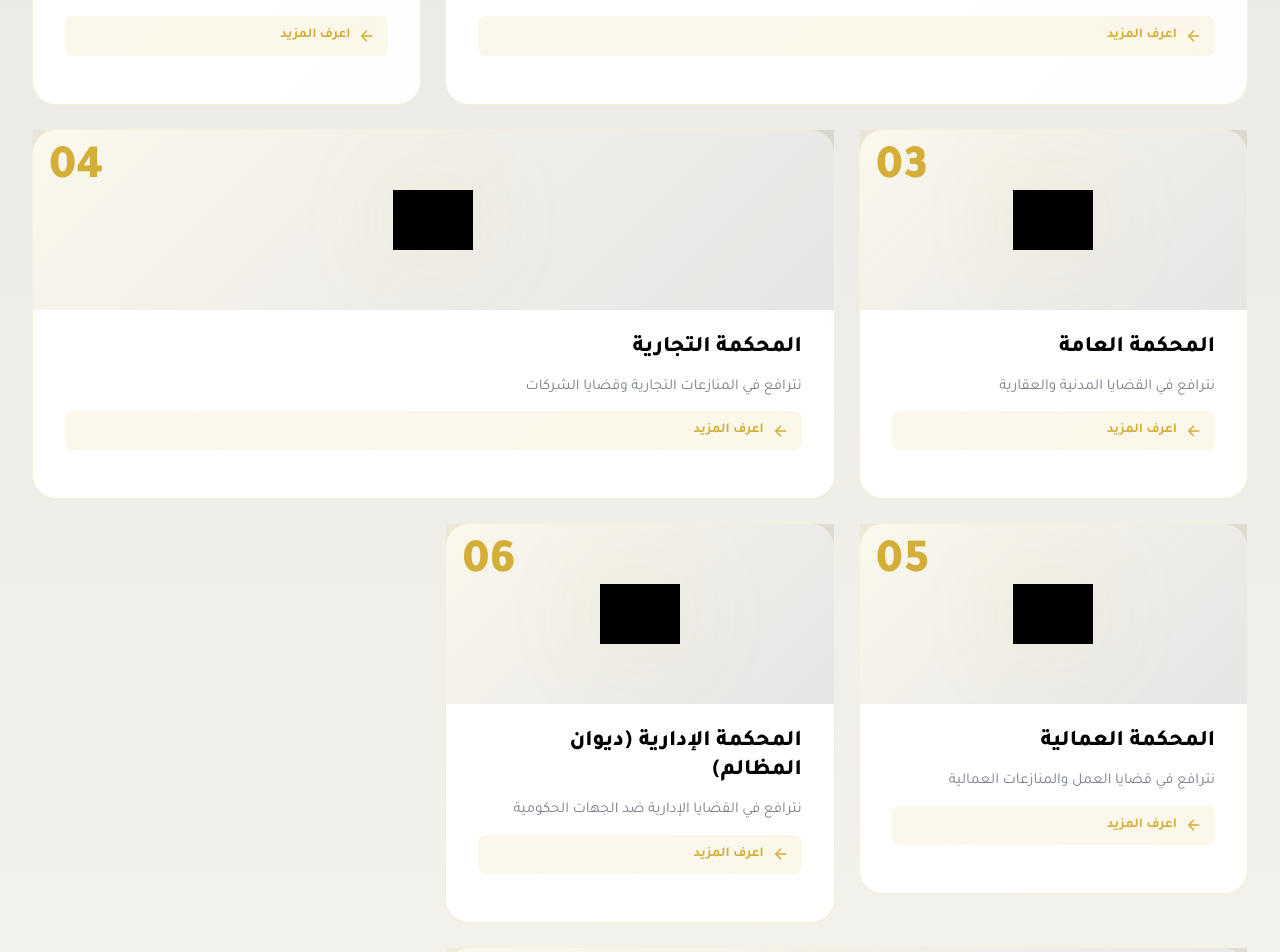
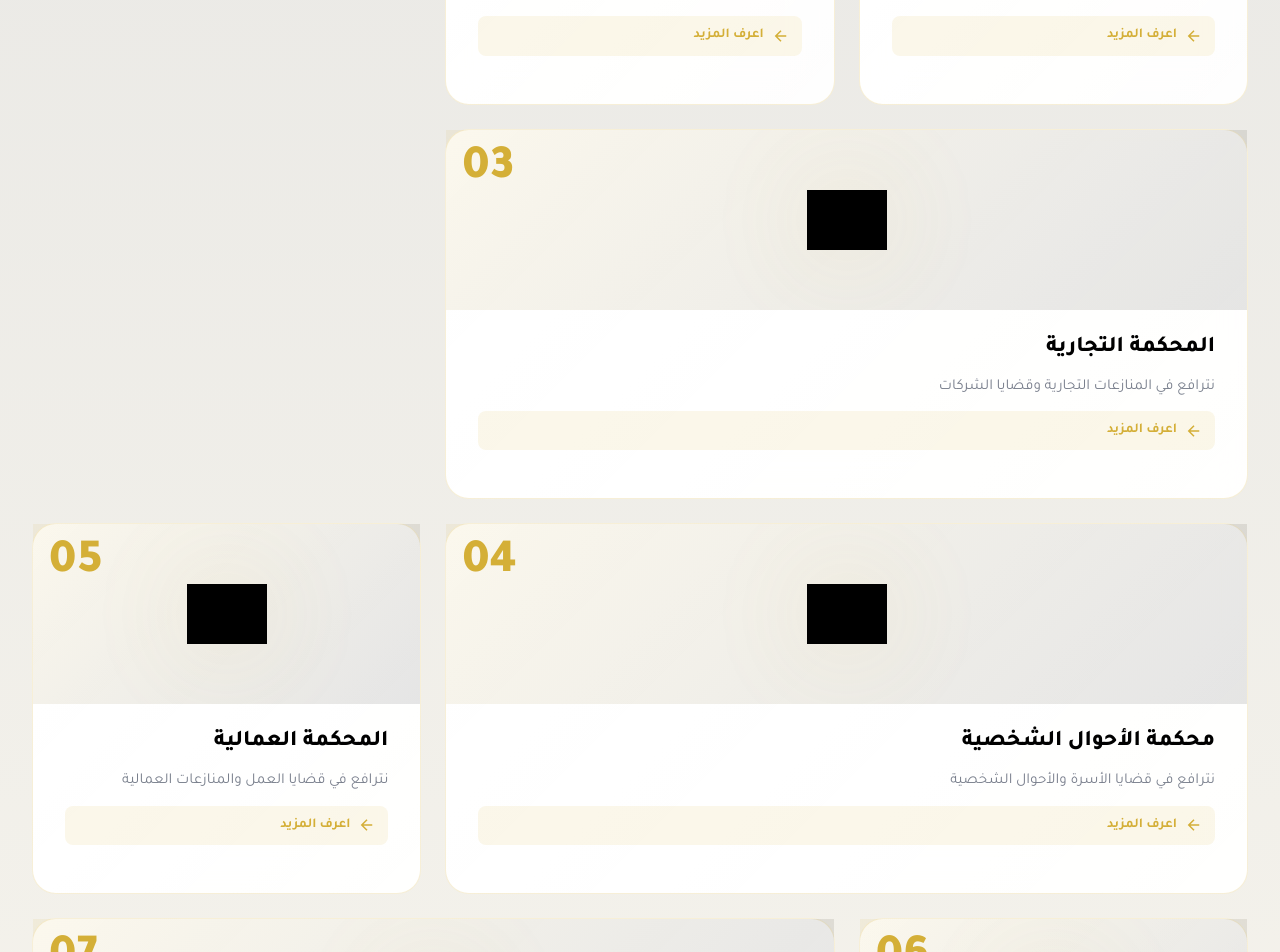
Before and after one commit to mshraky3/alhisonylaw, a React (Vite) app in the folder React/: page / in a window 1280 px wide. Shown: the part 1500-2452 px from the top of the page. Built offline with nearby package versions, Linux system fonts and the light colour scheme; grey boxes are pictures that could not be loaded.

Commit message:
Add files via upload

```diff
--- a/React/src/App.jsx
+++ b/React/src/App.jsx
@@ -453,15 +453,15 @@ function App() {
             <p className="section-description">{t.specializations.description}</p>
           </div>
           <div className="specializations-masonry">
-            <div className="spec-item spec-large" data-category="personal-status">
+            <div className="spec-item" data-category="general">
               <div className="spec-visual">
                 <div className="spec-icon-bg"></div>
-                <img src="https://img.icons8.com/?size=100&id=ywULFSPkh4kI&format=png&color=000000" alt={t.specializations.items.personalStatus.title} className="spec-icon" />
+                <img src="https://img.icons8.com/?size=100&id=u3hwP-G9VHC3&format=png&color=000000" alt={t.specializations.items.general.title} className="spec-icon" />
                 <div className="spec-number">01</div>
               </div>
               <div className="spec-content">
-                <h3>{t.specializations.items.personalStatus.title}</h3>
-                <div className="spec-preview">{t.specializations.items.personalStatus.preview}</div>
+                <h3>{t.specializations.items.general.title}</h3>
+                <div className="spec-preview">{t.specializations.items.general.preview}</div>
                 <div className="spec-click-hint">
                   <svg width="20" height="20" viewBox="0 0 24 24" fill="none" stroke="currentColor" strokeWidth="2">
                     <path d="M19 12H5M12 19l-7-7 7-7"/>
@@ -469,10 +469,10 @@ function App() {
                   <span>{language === 'ar' ? 'اعرف المزيد' : 'Learn more'}</span>
                 </div>
                 <div className="spec-details">
-                  {t.specializations.items.personalStatus.details.map((detail, idx) => (
+                  {t.specializations.items.general.details.map((detail, idx) => (
                     <div key={idx} className="spec-detail-item"><strong>{detail.label}</strong> {detail.text}</div>
                   ))}
-                  <a href={`https://wa.me/966558508881?text=${encodeURIComponent(t.specializations.items.personalStatus.whatsapp)}`} target="_blank" rel="noopener noreferrer" className="service-whatsapp-button spec-whatsapp-button">
+                  <a href={`https://wa.me/966558508881?text=${encodeURIComponent(t.specializations.items.general.whatsapp)}`} target="_blank" rel="noopener noreferrer" className="service-whatsapp-button spec-whatsapp-button">
                     <svg width="20" height="20" viewBox="0 0 24 24" fill="currentColor">
                       <path d="M17.472 14.382c-.297-.149-1.758-.867-2.03-.967-.273-.099-.471-.148-.67.15-.197.297-.767.966-.94 1.164-.173.199-.347.223-.644.075-.297-.15-1.255-.463-2.39-1.475-.883-.788-1.48-1.761-1.653-2.059-.173-.297-.018-.458.13-.606.134-.133.298-.347.446-.52.149-.174.198-.298.298-.497.099-.198.05-.371-.025-.52-.075-.149-.669-1.612-.916-2.207-.242-.579-.487-.5-.669-.51-.173-.008-.371-.01-.57-.01-.198 0-.52.074-.792.372-.272.297-1.04 1.016-1.04 2.479 0 1.462 1.065 2.875 1.213 3.074.149.198 2.096 3.2 5.077 4.487.709.306 1.262.489 1.694.625.712.227 1.36.195 1.871.118.571-.085 1.758-.719 2.006-1.413.248-.694.248-1.289.173-1.413-.074-.124-.272-.198-.57-.347m-5.421 7.403h-.004a9.87 9.87 0 01-5.031-1.378l-.361-.214-3.741.982.998-3.648-.235-.374a9.86 9.86 0 01-1.51-5.26c.001-5.45 4.436-9.884 9.888-9.884 2.64 0 5.122 1.03 6.988 2.898a9.825 9.825 0 012.893 6.994c-.003 5.45-4.437 9.884-9.885 9.884m8.413-18.297A11.815 11.815 0 0012.05 0C5.495 0 .16 5.335.157 11.892c0 2.096.547 4.142 1.588 5.945L.057 24l6.305-1.654a11.882 11.882 0 005.683 1.448h.005c6.554 0 11.89-5.335 11.893-11.893a11.821 11.821 0 00-3.48-8.413Z"/>
                     </svg>
@@ -509,39 +509,11 @@ function App() {
                 </div>
               </div>
             </div>
-            <div className="spec-item" data-category="general">
-              <div className="spec-visual">
-                <div className="spec-icon-bg"></div>
-                <img src="https://img.icons8.com/?size=100&id=u3hwP-G9VHC3&format=png&color=000000" alt={t.specializations.items.general.title} className="spec-icon" />
-                <div className="spec-number">03</div>
-              </div>
-              <div className="spec-content">
-                <h3>{t.specializations.items.general.title}</h3>
-                <div className="spec-preview">{t.specializations.items.general.preview}</div>
-                <div className="spec-click-hint">
-                  <svg width="20" height="20" viewBox="0 0 24 24" fill="none" stroke="currentColor" strokeWidth="2">
-                    <path d="M19 12H5M12 19l-7-7 7-7"/>
-                  </svg>
-                  <span>{language === 'ar' ? 'اعرف المزيد' : 'Learn more'}</span>
-                </div>
-                <div className="spec-details">
-                  {t.specializations.items.general.details.map((detail, idx) => (
-                    <div key={idx} className="spec-detail-item"><strong>{detail.label}</strong> {detail.text}</div>
-                  ))}
-                  <a href={`https://wa.me/966558508881?text=${encodeURIComponent(t.specializations.items.general.whatsapp)}`} target="_blank" rel="noopener noreferrer" className="service-whatsapp-button spec-whatsapp-button">
-                    <svg width="20" height="20" viewBox="0 0 24 24" fill="currentColor">
-                      <path d="M17.472 14.382c-.297-.149-1.758-.867-2.03-.967-.273-.099-.471-.148-.67.15-.197.297-.767.966-.94 1.164-.173.199-.347.223-.644.075-.297-.15-1.255-.463-2.39-1.475-.883-.788-1.48-1.761-1.653-2.059-.173-.297-.018-.458.13-.606.134-.133.298-.347.446-.52.149-.174.198-.298.298-.497.099-.198.05-.371-.025-.52-.075-.149-.669-1.612-.916-2.207-.242-.579-.487-.5-.669-.51-.173-.008-.371-.01-.57-.01-.198 0-.52.074-.792.372-.272.297-1.04 1.016-1.04 2.479 0 1.462 1.065 2.875 1.213 3.074.149.198 2.096 3.2 5.077 4.487.709.306 1.262.489 1.694.625.712.227 1.36.195 1.871.118.571-.085 1.758-.719 2.006-1.413.248-.694.248-1.289.173-1.413-.074-.124-.272-.198-.57-.347m-5.421 7.403h-.004a9.87 9.87 0 01-5.031-1.378l-.361-.214-3.741.982.998-3.648-.235-.374a9.86 9.86 0 01-1.51-5.26c.001-5.45 4.436-9.884 9.888-9.884 2.64 0 5.122 1.03 6.988 2.898a9.825 9.825 0 012.893 6.994c-.003 5.45-4.437 9.884-9.885 9.884m8.413-18.297A11.815 11.815 0 0012.05 0C5.495 0 .16 5.335.157 11.892c0 2.096.547 4.142 1.588 5.945L.057 24l6.305-1.654a11.882 11.882 0 005.683 1.448h.005c6.554 0 11.89-5.335 11.893-11.893a11.821 11.821 0 00-3.48-8.413Z"/>
-                    </svg>
-                    {t.services.askButton}
-                  </a>
-                </div>
-              </div>
-            </div>
             <div className="spec-item spec-large" data-category="commercial">
               <div className="spec-visual">
                 <div className="spec-icon-bg"></div>
                 <img src="https://img.icons8.com/?size=100&id=34425&format=png&color=000000" alt={t.specializations.items.commercial.title} className="spec-icon" />
-                <div className="spec-number">04</div>
+                <div className="spec-number">03</div>
               </div>
               <div className="spec-content">
                 <h3>{t.specializations.items.commercial.title}</h3>
@@ -557,6 +529,34 @@ function App() {
                     <div key={idx} className="spec-detail-item"><strong>{detail.label}</strong> {detail.text}</div>
                   ))}
                   <a href={`https://wa.me/966558508881?text=${encodeURIComponent(t.specializations.items.commercial.whatsapp)}`} target="_blank" rel="noopener noreferrer" className="service-whatsapp-button spec-whatsapp-button">
+                    <svg width="20" height="20" viewBox="0 0 24 24" fill="currentColor">
+                      <path d="M17.472 14.382c-.297-.149-1.758-.867-2.03-.967-.273-.099-.471-.148-.67.15-.197.297-.767.966-.94 1.164-.173.199-.347.223-.644.075-.297-.15-1.255-.463-2.39-1.475-.883-.788-1.48-1.761-1.653-2.059-.173-.297-.018-.458.13-.606.134-.133.298-.347.446-.52.149-.174.198-.298.298-.497.099-.198.05-.371-.025-.52-.075-.149-.669-1.612-.916-2.207-.242-.579-.487-.5-.669-.51-.173-.008-.371-.01-.57-.01-.198 0-.52.074-.792.372-.272.297-1.04 1.016-1.04 2.479 0 1.462 1.065 2.875 1.213 3.074.149.198 2.096 3.2 5.077 4.487.709.306 1.262.489 1.694.625.712.227 1.36.195 1.871.118.571-.085 1.758-.719 2.006-1.413.248-.694.248-1.289.173-1.413-.074-.124-.272-.198-.57-.347m-5.421 7.403h-.004a9.87 9.87 0 01-5.031-1.378l-.361-.214-3.741.982.998-3.648-.235-.374a9.86 9.86 0 01-1.51-5.26c.001-5.45 4.436-9.884 9.888-9.884 2.64 0 5.122 1.03 6.988 2.898a9.825 9.825 0 012.893 6.994c-.003 5.45-4.437 9.884-9.885 9.884m8.413-18.297A11.815 11.815 0 0012.05 0C5.495 0 .16 5.335.157 11.892c0 2.096.547 4.142 1.588 5.945L.057 24l6.305-1.654a11.882 11.882 0 005.683 1.448h.005c6.554 0 11.89-5.335 11.893-11.893a11.821 11.821 0 00-3.48-8.413Z"/>
+                    </svg>
+                    {t.services.askButton}
+                  </a>
+                </div>
+              </div>
+            </div>
+            <div className="spec-item spec-large" data-category="personal-status">
+              <div className="spec-visual">
+                <div className="spec-icon-bg"></div>
+                <img src="https://img.icons8.com/?size=100&id=ywULFSPkh4kI&format=png&color=000000" alt={t.specializations.items.personalStatus.title} className="spec-icon" />
+                <div className="spec-number">04</div>
+              </div>
+              <div className="spec-content">
+                <h3>{t.specializations.items.personalStatus.title}</h3>
+                <div className="spec-preview">{t.specializations.items.personalStatus.preview}</div>
+                <div className="spec-click-hint">
+                  <svg width="20" height="20" viewBox="0 0 24 24" fill="none" stroke="currentColor" strokeWidth="2">
+                    <path d="M19 12H5M12 19l-7-7 7-7"/>
+                  </svg>
+                  <span>{language === 'ar' ? 'اعرف المزيد' : 'Learn more'}</span>
+                </div>
+                <div className="spec-details">
+                  {t.specializations.items.personalStatus.details.map((detail, idx) => (
+                    <div key={idx} className="spec-detail-item"><strong>{detail.label}</strong> {detail.text}</div>
+                  ))}
+                  <a href={`https://wa.me/966558508881?text=${encodeURIComponent(t.specializations.items.personalStatus.whatsapp)}`} target="_blank" rel="noopener noreferrer" className="service-whatsapp-button spec-whatsapp-button">
                     <svg width="20" height="20" viewBox="0 0 24 24" fill="currentColor">
                       <path d="M17.472 14.382c-.297-.149-1.758-.867-2.03-.967-.273-.099-.471-.148-.67.15-.197.297-.767.966-.94 1.164-.173.199-.347.223-.644.075-.297-.15-1.255-.463-2.39-1.475-.883-.788-1.48-1.761-1.653-2.059-.173-.297-.018-.458.13-.606.134-.133.298-.347.446-.52.149-.174.198-.298.298-.497.099-.198.05-.371-.025-.52-.075-.149-.669-1.612-.916-2.207-.242-.579-.487-.5-.669-.51-.173-.008-.371-.01-.57-.01-.198 0-.52.074-.792.372-.272.297-1.04 1.016-1.04 2.479 0 1.462 1.065 2.875 1.213 3.074.149.198 2.096 3.2 5.077 4.487.709.306 1.262.489 1.694.625.712.227 1.36.195 1.871.118.571-.085 1.758-.719 2.006-1.413.248-.694.248-1.289.173-1.413-.074-.124-.272-.198-.57-.347m-5.421 7.403h-.004a9.87 9.87 0 01-5.031-1.378l-.361-.214-3.741.982.998-3.648-.235-.374a9.86 9.86 0 01-1.51-5.26c.001-5.45 4.436-9.884 9.888-9.884 2.64 0 5.122 1.03 6.988 2.898a9.825 9.825 0 012.893 6.994c-.003 5.45-4.437 9.884-9.885 9.884m8.413-18.297A11.815 11.815 0 0012.05 0C5.495 0 .16 5.335.157 11.892c0 2.096.547 4.142 1.588 5.945L.057 24l6.305-1.654a11.882 11.882 0 005.683 1.448h.005c6.554 0 11.89-5.335 11.893-11.893a11.821 11.821 0 00-3.48-8.413Z"/>
                     </svg>
@@ -908,7 +908,7 @@ function App() {
                   <img src="https://img.icons8.com/ios-filled/100/000000/phone.png" alt={t.contact.phone} className="contact-icon" />
                 </div>
                 <h3>{t.contact.phone}</h3>
-                <p><span dir="ltr">055 8508 881</span></p>
+                <p><span dir="ltr">055 850 8881</span></p>
               </div>
 
               <div className="contact-card" onClick={() => copyToClipboard('info@alhisony.com', t.contact.copyEmail)} style={{ cursor: 'pointer' }}>
@@ -996,7 +996,7 @@ function App() {
         <div className="footer-content">
             <h3 className="footer-title">{t.companyName}</h3>
             <div className="footer-info">
-              <p className="footer-phone">{t.footer.phone} <span dir="ltr">055 8508 881</span></p>
+              <p className="footer-phone">{t.footer.phone} <span dir="ltr">055 850 8881</span></p>
               <p className="footer-email">{t.footer.email} <span dir="ltr">info@alhisony.com</span></p>
               <p className="footer-copyright">&copy; {new Date().getFullYear()} {t.footer.copyright}</p>
             </div>
--- a/React/src/translations.js
+++ b/React/src/translations.js
@@ -59,7 +59,7 @@ export const translations = {
             { label: 'الجرائم الكبرى الموجبة للتوقيف:', text: 'نمثل عملائنا في قضايا القتل، الاعتداء على النفس والمال، السرقة، قضايا المخدرات، وجرائم التزوير.' },
             { label: 'الجرائم الأخرى (التعزيرية):', text: 'نترافع في قضايا الاعتداء الجسدي (الضرب)، جرائم الشيكات بدون رصيد، وقضايا السب والقذف.' },
             { label: 'الجرائم المعلوماتية:', text: 'نقدم خدمات الدفاع في قضايا التحرش، التشهير عبر الإنترنت، والاحتيال الإلكتروني.' },
-            { label: 'محكمة التنفيذ:', text: 'رفع طلب التنفيذ، طلب الحجز والمنع من السفر، بيع الأصول المحجوزة. الاعتراض في السند التنفيذي، طلب مهلة أو تقسيط، رفع الحجز والمنع من السفر.' }
+            { label: 'محكمة التنفيذ:', text: 'تنفيذ الاحكام الحقوقية عن طريق الامارة .  تقديم طلبات العفو عن الاحكام الجزائية' }
           ],
           whatsapp: 'السلام عليكم، أرغب في الاستفسار عن خدمات الترافع أمام المحكمة الجزائية'
         },
@@ -101,7 +101,7 @@ export const translations = {
             { label: 'قضايا الحقوق الوظيفية:', text: 'نمثل عملائنا في الاعتراض على القرارات الإدارية (كالترقية، النقل، الفصل)، ودعاوى إلغاء القرارات الإدارية.' },
             { label: 'دعاوى التعويض:', text: 'نترافع في قضايا المطالبة بالتعويض عن الأضرار التي سببتها جهة إدارية للمتضرر.' },
             { label: 'قضايا العقود الإدارية:', text: 'نقدم خدمات قانونية في النزاعات المتعلقة بعقود التوريد والمقاولات التي تكون الدولة طرفاً فيها.' },
-            { label: 'محكمة التنفيذ:', text: 'رفع طلب التنفيذ، طلب الحجز والمنع من السفر، بيع الأصول المحجوزة. الاعتراض في السند التنفيذي، طلب مهلة أو تقسيط، رفع الحجز والمنع من السفر.' }
+            { label: 'محكمة التنفيذ:', text: ' تنفيذ صكوك الأحكام الصادرة من المحكمة الإدارية ضد الجهات الحكومية عن طريق محكمة التنفيذ الإدارية.' }
           ],
           whatsapp: 'السلام عليكم، أرغب في الاستفسار عن خدمات الترافع أمام المحكمة الإدارية (ديوان المظالم)'
         },
@@ -112,7 +112,7 @@ export const translations = {
             { label: 'الطعون في الأحكام الجزائية:', text: 'نمثل عملائنا في الطعن على أحكام المحكمة الجزائية الابتدائية في جميع أنواع الجرائم أمام محكمة الاستئناف.' },
             { label: 'الطعون في الأحكام المدنية:', text: 'نترافع في الطعون على أحكام المحاكم العامة والتجارية والعمالية ومحاكم الأحوال الشخصية أمام محكمة الاستئناف.' },
             { label: 'الطعون في الأحكام الإدارية:', text: 'نقدم خدمات قانونية في الطعن على أحكام المحكمة الإدارية (ديوان المظالم) الابتدائية أمام محكمة الاستئناف.' },
-            { label: 'محكمة التنفيذ:', text: 'رفع طلب التنفيذ، طلب الحجز والمنع من السفر، بيع الأصول المحجوزة. الاعتراض في السند التنفيذي، طلب مهلة أو تقسيط، رفع الحجز والمنع من السفر.' }
+            { label: 'تقديم اللوائح وكتابة مذكرات الاعتراض.',  }
           ],
           whatsapp: 'السلام عليكم، أرغب في الاستفسار عن خدمات الترافع أمام محكمة الاستئناف'
         },
@@ -123,7 +123,7 @@ export const translations = {
             { label: 'الطعون في الأحكام النهائية:', text: 'نمثل عملائنا في الطعن على أحكام محاكم الاستئناف في القضايا التي تتجاوز قيمتها المحددة قانوناً أو في المسائل القانونية المهمة أمام المحكمة العليا.' },
             { label: 'توحيد الأحكام:', text: 'نترافع في قضايا توحيد الأحكام لضمان توحيد تطبيق القانون في جميع المحاكم من خلال مراجعة الأحكام المتناقضة.' },
             { label: 'التفسير القضائي:', text: 'نقدم خدمات قانونية في القضايا التي تتطلب تفسير النصوص القانونية أمام المحكمة العليا.' },
-            { label: 'محكمة التنفيذ:', text: 'رفع طلب التنفيذ، طلب الحجز والمنع من السفر، بيع الأصول المحجوزة. الاعتراض في السند التنفيذي، طلب مهلة أو تقسيط، رفع الحجز والمنع من السفر.' }
+            { label: 'تقديم اللوائح وكتابة مذكرات النقض.',   }
           ],
           whatsapp: 'السلام عليكم، أرغب في الاستفسار عن خدمات الترافع أمام المحكمة العليا'
         }
@@ -192,7 +192,7 @@ export const translations = {
             '<strong>الشركات:</strong> توثيق عقود التأسيس وقرارات الشركاء وملاحق التعديل',
             '<strong>الوكالات:</strong> إصدار وفسخ الوكالات للأفراد والشركات',
             '<strong>الإقرارات:</strong> توثيق الإقرارات بالديون المالية وسدادها',
-            '<strong>الأحوال الشخصية:</strong> توثيق عقود الزواج والطلاق والخلع والرجعة (للمرخصين)'
+            '<strong>الأحوال الشخصية:</strong> توثيق عقود الزواج والطلاق والخلع والرجعة '
           ],
           whatsapp: 'السلام عليكم، أرغب في الاستفسار عن خدمة التوثيق'
         },
@@ -201,6 +201,7 @@ export const translations = {
           items: [
             'تنفيذ الأحكام القضائية المحلية والأجنبية وأحكام المحكمين',
             'تنفيذ الأوراق التجارية (الشيكات، السندات لأمر، الكمبيالات) عبر محكمة التنفيذ',
+            'المنازعة على طلب التنفيذ أو تقديم طعن على طلب التنفيذ',
             'متابعة إجراءات الحجز على الأموال والمنع من السفر والإفصاح عن الأصول',
             'تحصيل الديون المتعثرة للشركات والأفراد (تسوية أو قضاءً)'
           ],
@@ -233,8 +234,8 @@ export const translations = {
       email: 'البريد الإلكتروني',
       location: 'الموقع',
       locationText: 'الرياض | القصيم  المملكة العربية السعودية',
-      riyadhOffice: 'مكتب الرياض',
-      qassimOffice: 'مكتب القصيم',
+      riyadhOffice: 'فرع الرياض',
+      qassimOffice: 'فرع القصيم',
       whatsappButton: 'تواصل عبر واتساب',
       emailButton: 'أرسل بريد إلكتروني',
       copyPhone: 'تم نسخ رقم الهاتف',
```
